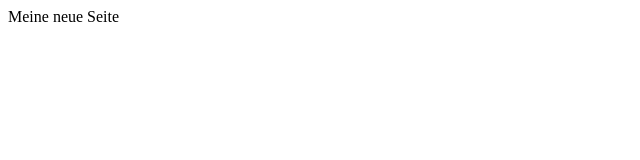
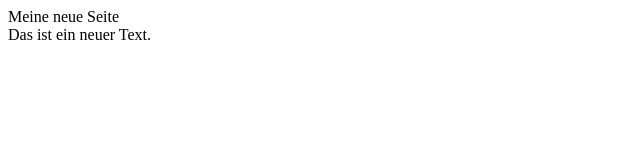
Before and after one commit to acrivopoulosdotcom/testcode, a website: page index.html in a window 1280 px wide. Shown: the whole page, without its empty margins (0-640 px from the left). Drawn offline with Linux system fonts and the light colour scheme.

Commit message:
dritter Commit

```diff
--- a/index.html
+++ b/index.html
@@ -9,6 +9,9 @@
     <div>
         Meine neue Seite
     </div>
+    <div>
+        Das ist ein neuer Text.
+    </div>
 
 </body>
 </html>
--- /dev/null
+++ b/package.json
@@ -0,0 +1,5 @@
+{
+  "dependencies": {
+    "node": "^20.7.0"
+  }
+}
```
Also changed, not shown: 2 other files.
